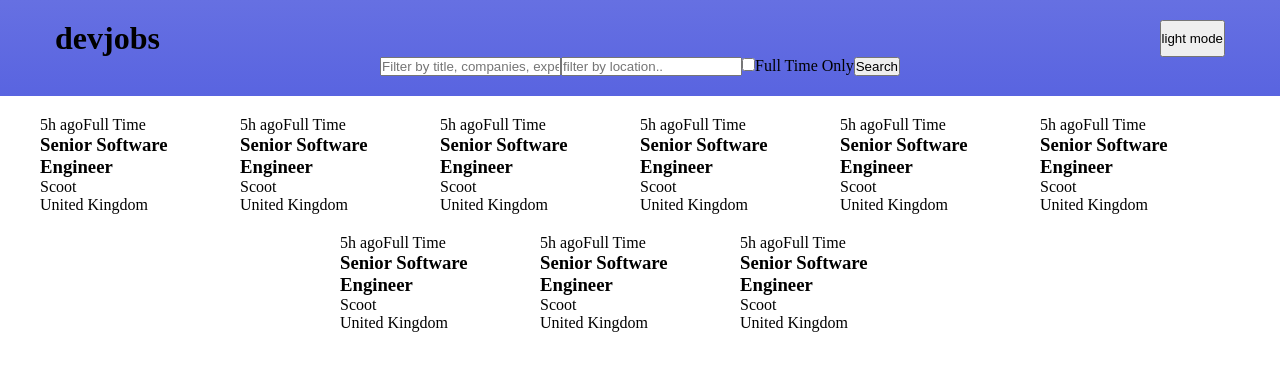
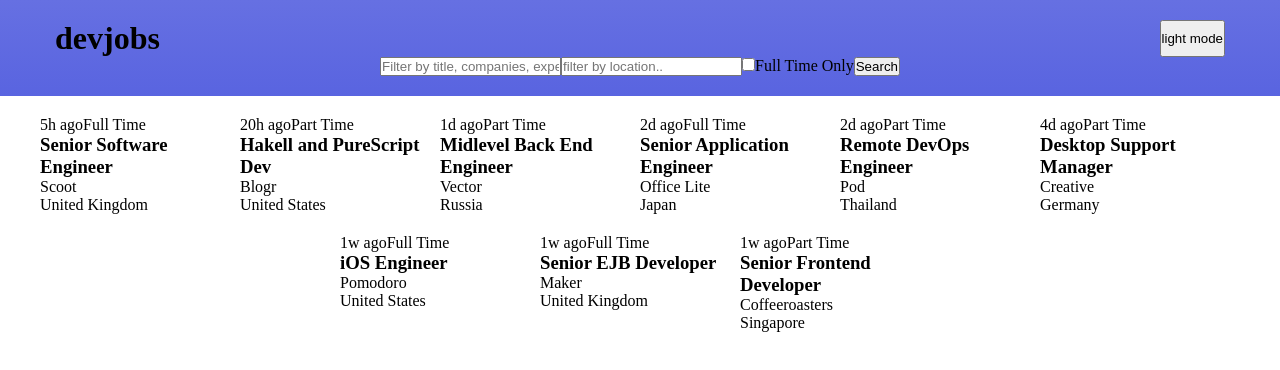
Before and after one commit to derickcoleman87/job-board, a React (Vite) app: page / in a window 1280 px wide. Shown: the top 370 px of the page. Built offline with nearby package versions, Linux system fonts and the light colour scheme.

Commit message:
made job posts dynamic, got light/dark working

```diff
--- a/src/App.jsx
+++ b/src/App.jsx
@@ -3,12 +3,77 @@ import Header from "./Header.jsx";
 import Main from "./Main.jsx";
 import React, { useState } from "react";
 
+let jobData = [
+  {
+    timeCreated: "5h ago",
+    duration: "Full Time",
+    title: "Senior Software Engineer",
+    company: "Scoot",
+    country: "United Kingdom",
+  },
+  {
+    timeCreated: "20h ago",
+    duration: "Part Time",
+    title: "Hakell and PureScript Dev",
+    company: "Blogr",
+    country: "United States",
+  },
+  {
+    timeCreated: "1d ago",
+    duration: "Part Time",
+    title: "Midlevel Back End Engineer",
+    company: "Vector",
+    country: "Russia",
+  },
+  {
+    timeCreated: "2d ago",
+    duration: "Full Time",
+    title: "Senior Application Engineer",
+    company: "Office Lite",
+    country: "Japan",
+  },
+  {
+    timeCreated: "2d ago",
+    duration: "Part Time",
+    title: "Remote DevOps Engineer",
+    company: "Pod",
+    country: "Thailand",
+  },
+  {
+    timeCreated: "4d ago",
+    duration: "Part Time",
+    title: "Desktop Support Manager",
+    company: "Creative",
+    country: "Germany",
+  },
+  {
+    timeCreated: "1w ago",
+    duration: "Full Time",
+    title: "iOS Engineer",
+    company: "Pomodoro",
+    country: "United States",
+  },
+  {
+    timeCreated: "1w ago",
+    duration: "Full Time",
+    title: "Senior EJB Developer",
+    company: "Maker",
+    country: "United Kingdom",
+  },
+  {
+    timeCreated: "1w ago",
+    duration: "Part Time",
+    title: "Senior Frontend Developer",
+    company: "Coffeeroasters",
+    country: "Singapore",
+  },
+];
 function App() {
   const [mode, setMode] = useState("light");
   return (
     <div className="App">
       <Header mode={mode} setMode={setMode} />
-      <Main mode={mode} />
+      <Main mode={mode} jobData={jobData} />
     </div>
   );
 }
--- a/src/Job.jsx
+++ b/src/Job.jsx
@@ -1,14 +1,14 @@
 import React from "react";
 import "./Job.css";
 
-function Job() {
+function Job({ data }) {
   return (
     <div className="job">
-      <span className="time-created">5h ago</span>
-      <span className="duration">Full Time</span>
-      <h3 className="title">Senior Software Engineer</h3>
-      <p className="company">Scoot</p>
-      <p className="country">United Kingdom</p>
+      <span className="time-created">{data.timeCreated}</span>
+      <span className="duration">{data.duration}</span>
+      <h3 className="title">{data.title}</h3>
+      <p className="company">{data.company}</p>
+      <p className="country">{data.country}</p>
     </div>
   );
 }
--- a/src/Main.css
+++ b/src/Main.css
@@ -1,6 +1,16 @@
-.main {
+main {
   display: flex;
   flex-wrap: wrap;
   justify-content: center;
   padding: 20px;
 }
+
+.main--light {
+  background-color: var(--light-gray);
+  color: black;
+}
+
+.main--dark {
+  background-color: black;
+  color: white;
+}
--- a/src/main.jsx
+++ b/src/main.jsx
@@ -1,21 +1,15 @@
 import React from "react";
 import "./Main.css";
-import Job from "./Job.jsx";
+import Job from "./Job";
 
-function main() {
+function Main({ mode, jobData }) {
   return (
-    <div className="main">
-      <Job />
-      <Job />
-      <Job />
-      <Job />
-      <Job />
-      <Job />
-      <Job />
-      <Job />
-      <Job />
-    </div>
+    <main className={mode === "dark" ? "main--dark" : "main--light"}>
+      {jobData.map((job) => (
+        <Job data={job} />
+      ))}
+    </main>
   );
 }
 
-export default main;
+export default Main;
```
